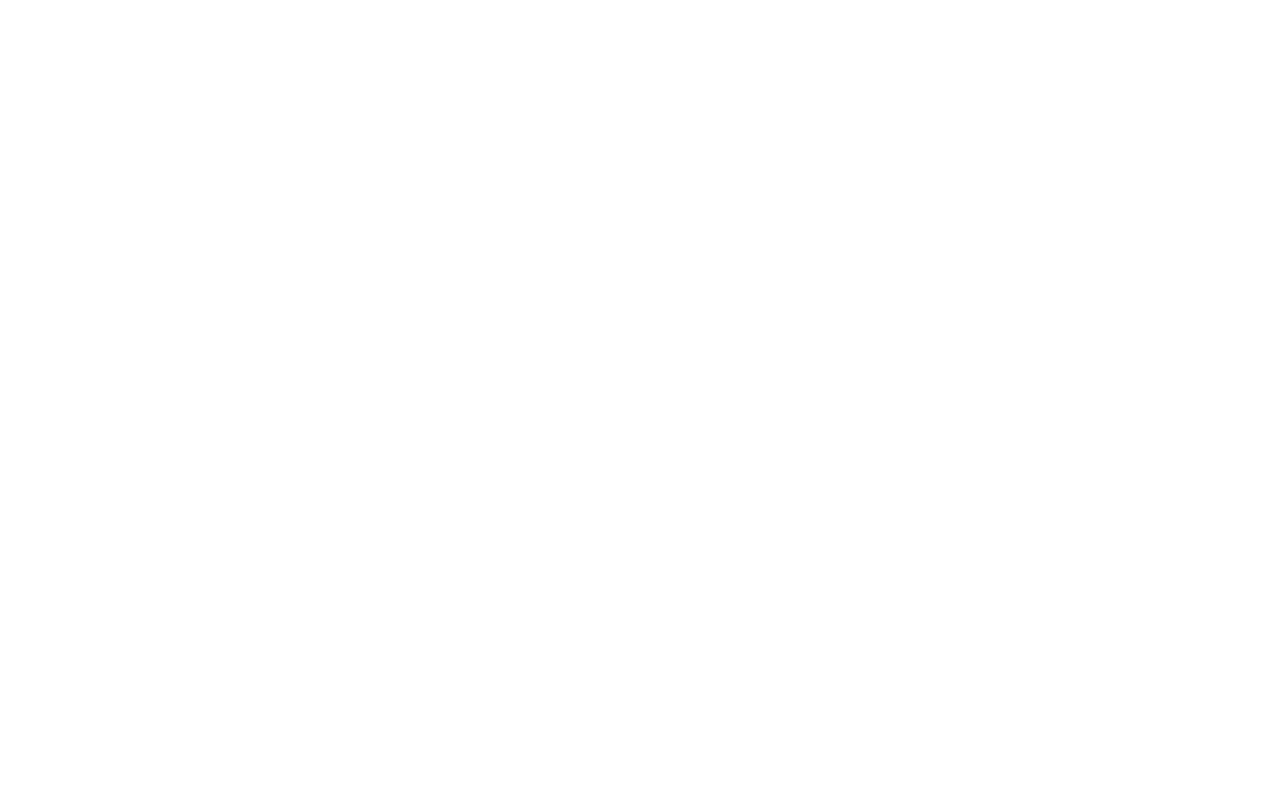
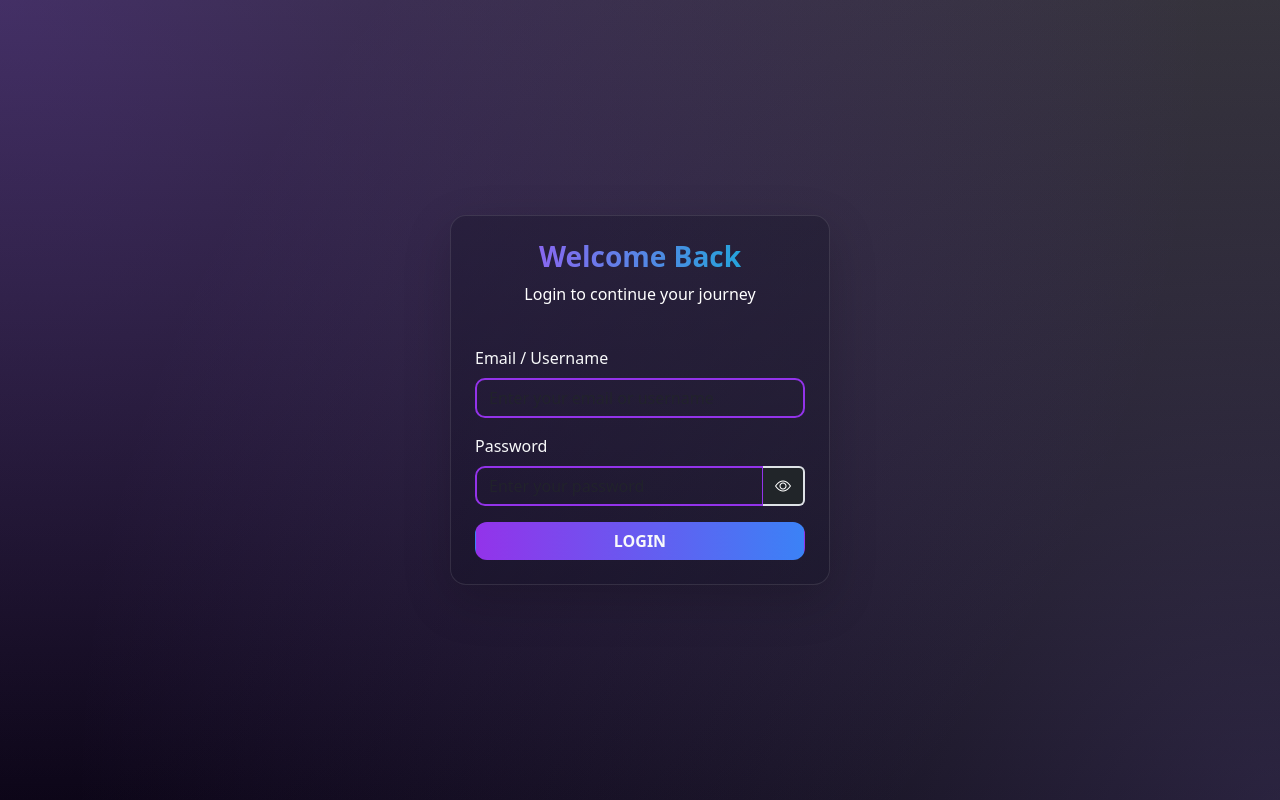
Before and after one commit to JustfaiOfficial/Base, a React (Create React App) app: page /login in a window 1280 px wide. Before the commit this address had no page. Built offline with nearby package versions, Linux system fonts and the light colour scheme.

Commit message:
nitia commi for bac

```diff
--- a/src/App.js
+++ b/src/App.js
@@ -1,6 +1,7 @@
 import { BrowserRouter as Router, Routes, Route } from "react-router-dom";
 import Signup from "./componets/signup.jsx";
 import Homedashboard from "./componets/Homepage.jsx";
+import LoginForm from "./componets/login.jsx";
 
 function App() {
   return (
@@ -9,6 +10,7 @@
         <Routes>
           {/* Default route */}
           <Route path="/" element={<Homedashboard />} />
+          <Route path="/login" element={<LoginForm></LoginForm>}/>
 
 
           {/* Signup route */}
--- /dev/null
+++ b/src/componets/login.jsx
@@ -0,0 +1,142 @@
+import { useState } from "react";
+import { motion } from "framer-motion";
+import "bootstrap/dist/css/bootstrap.min.css";
+import "bootstrap-icons/font/bootstrap-icons.css";
+import axios from "axios";
+
+export default function LoginForm() {
+  const [showPassword, setShowPassword] = useState(false);
+  const [formData, setFormData] = useState({
+    email: "",
+    password: "",
+  });
+  const [error, setError] = useState("");
+  const [loading, setLoading] = useState(false);
+
+  const handleChange = (e) => {
+    const { name, value } = e.target;
+    setFormData((prev) => ({ ...prev, [name]: value }));
+  };
+
+  const handleSubmit = async (e) => {
+    e.preventDefault();
+    setError("");
+    setLoading(true);
+
+    try {
+      const res = await axios.post(
+        "https://justfaibackend.vercel.app//api/freelancers/login",
+        formData
+      );
+
+      // save token for future requests
+      localStorage.setItem("token", res.data.token);
+
+      alert("Login successful!");
+      console.log("User:", res.data);
+
+    } catch (err) {
+      setError(err.response?.data?.message || "Login failed");
+    } finally {
+      setLoading(false);
+    }
+  };
+
+  return (
+    <div
+      className="d-flex justify-content-center align-items-center vh-100"
+      style={{
+        background:
+          "radial-gradient(circle at top left, rgba(124,58,237,0.3), transparent 80%), radial-gradient(circle at bottom right, rgba(167,139,250,0.25), transparent 80%), linear-gradient(to bottom, rgba(20,20,20,0.9), rgba(0,0,0,1))",
+      }}
+    >
+      <motion.div
+        initial={{ opacity: 0, y: 50 }}
+        animate={{ opacity: 1, y: 0 }}
+        transition={{ duration: 0.8 }}
+        className="card text-light p-4 rounded-4 shadow-lg"
+        style={{
+          width: "380px",
+          background: "rgba(15, 15, 30, 0.3)",
+          border: "1px solid rgba(255,255,255,0.1)",
+        }}
+      >
+        <div className="text-center mb-4">
+          <h3
+            className="fw-bold"
+            style={{
+              background: "linear-gradient(90deg, #a855f7, #06b6d4)",
+              WebkitBackgroundClip: "text",
+              WebkitTextFillColor: "transparent",
+            }}
+          >
+            Welcome Back
+          </h3>
+          <p style={{ color: "white" }}>Login to continue your journey</p>
+        </div>
+
+        <form onSubmit={handleSubmit}>
+          <div className="mb-3">
+            <label className="form-label">Email / Username</label>
+            <input
+              type="text"
+              className="form-control text-light"
+              placeholder="Enter your email or username"
+              name="email"
+              value={formData.email}
+              onChange={handleChange}
+              style={{
+                backgroundColor: "transparent",
+                border: "2px solid #9333ea",
+                borderRadius: "10px",
+              }}
+            />
+          </div>
+
+          <div className="mb-3">
+            <label className="form-label">Password</label>
+            <div className="input-group">
+              <input
+                type={showPassword ? "text" : "password"}
+                className="form-control text-light"
+                placeholder="Enter your password"
+                name="password"
+                value={formData.password}
+                onChange={handleChange}
+                style={{
+                  backgroundColor: "transparent",
+                  border: "2px solid #9333ea",
+                  borderRadius: "10px 0 0 10px",
+                }}
+              />
+              <button
+                type="button"
+                className="btn btn-dark border border-2 border-start-0"
+                style={{ borderColor: "#9333ea" }}
+                onClick={() => setShowPassword(!showPassword)}
+              >
+                <i className={`bi ${showPassword ? "bi-eye-slash" : "bi-eye"}`} />
+              </button>
+            </div>
+          </div>
+
+          {error && <p className="text-danger small">{error}</p>}
+
+          <motion.button
+            whileHover={{ scale: 1.05 }}
+            whileTap={{ scale: 0.95 }}
+            type="submit"
+            disabled={loading}
+            className="btn w-100 fw-bold text-light"
+            style={{
+              background: "linear-gradient(to right, #9333ea, #3b82f6)",
+              borderRadius: "12px",
+            }}
+          >
+            {loading ? "Logging in..." : "LOGIN"}
+          </motion.button>
+        </form>
+      </motion.div>
+    </div>
+  );
+}
--- a/src/componets/signup.jsx
+++ b/src/componets/signup.jsx
@@ -16,9 +16,7 @@
 
 
 
-// Main component for the Freelancer Signup multistep form
-// NOTE: This component requires the Bootstrap Icons CSS to be linked in your main HTML file.
-// Example: <link rel="stylesheet" href="https://cdn.jsdelivr.net/npm/bootstrap-icons@1.11.3/font/bootstrap-icons.min.css">
+
 const Signup = () => {
   const [step, setStep] = useState(1);
   const [formData, setFormData] = useState({
```
